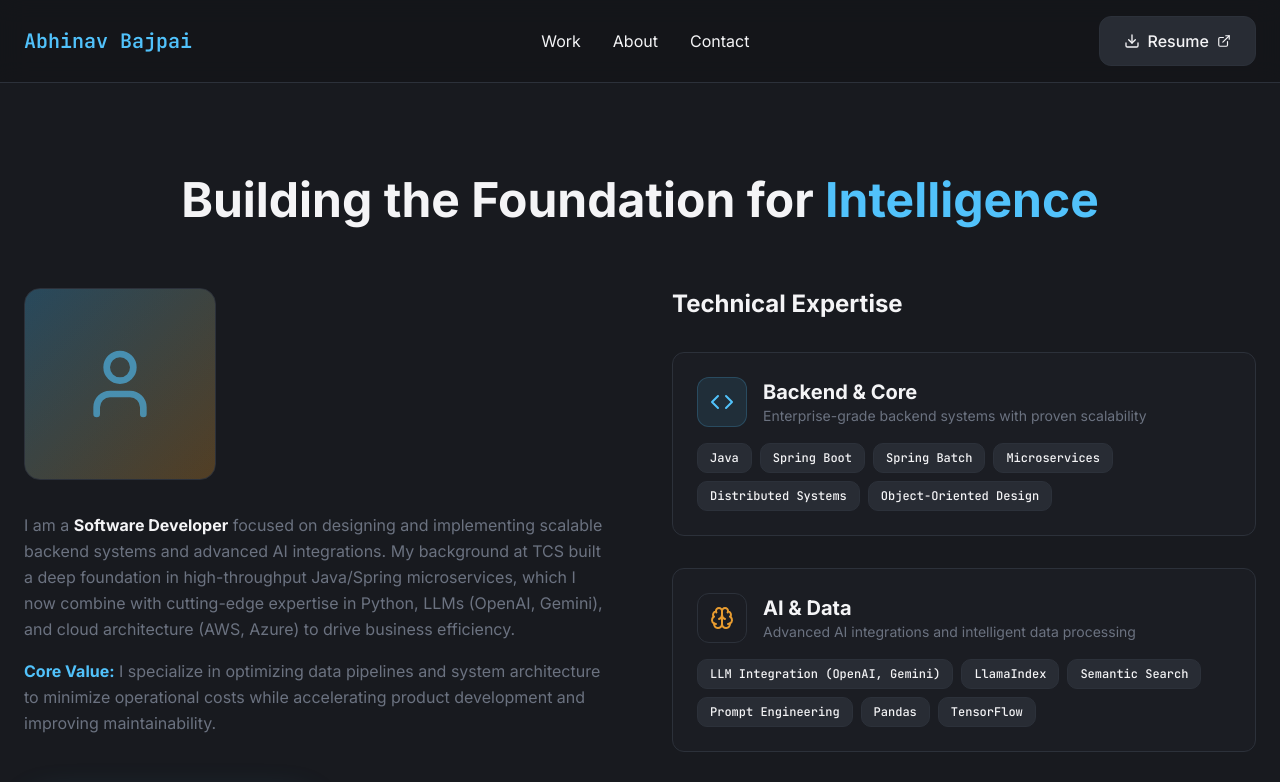
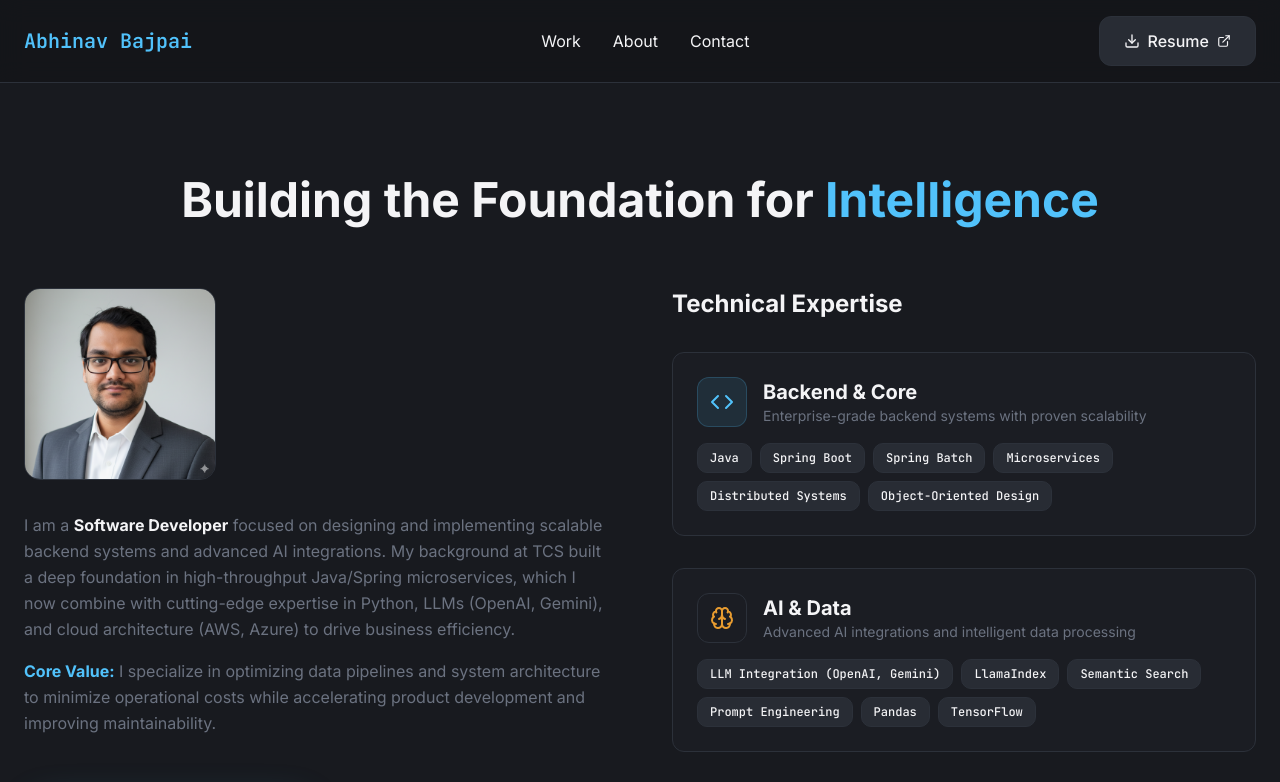
Before and after one commit to Abhinav-SU/analytical-architect, a React (Vite) app: page /about in a window 1280 px wide. Shown: the top 782 px of the page. Built offline with nearby package versions, Linux system fonts and the light colour scheme; the HTML template or start-up script is replaced by a standard one.

Commit message:
Add profile photo

```diff
--- a/src/components/About.tsx
+++ b/src/components/About.tsx
@@ -1,6 +1,7 @@
 import React, { useRef } from 'react';
 import { motion, useInView } from 'framer-motion';
-import { Download, Code, Brain, Cloud, User } from 'lucide-react';
+import { Download, Code, Brain, Cloud } from 'lucide-react';
+import profilePhoto from '../assets/profile-photo.png';
 
 const About: React.FC = () => {
   const sectionRef = useRef(null);
@@ -57,18 +58,13 @@ const About: React.FC = () => {
             {/* Profile Image */}
             <motion.div
               whileHover={{ scale: 1.05 }}
-              className="w-48 h-48 mx-auto lg:mx-0 rounded-2xl bg-gradient-to-br from-primary/20 to-accent/20 border border-border flex items-center justify-center mb-8 overflow-hidden"
+              className="w-48 h-48 mx-auto lg:mx-0 rounded-2xl bg-gradient-to-br from-primary/20 to-accent/20 border border-border overflow-hidden mb-8"
             >
-              {/* Professional headshot placeholder */}
-              <div className="w-full h-full bg-gradient-to-br from-primary/10 to-accent/10 flex items-center justify-center">
-                <User size={80} className="text-primary/60" />
-              </div>
-              {/* TODO: Replace with actual professional headshot */}
-              {/* <img
-                src="/headshot-abhinav-bajpai.jpg"
+              <img
+                src={profilePhoto}
                 alt="Abhinav Bajpai - Software Developer"
                 className="w-full h-full object-cover"
-              /> */}
+              />
             </motion.div>
 
             <div className="space-y-4 text-muted-foreground leading-relaxed">
```
Also changed, not shown: src/assets/profile-photo.png (added).
